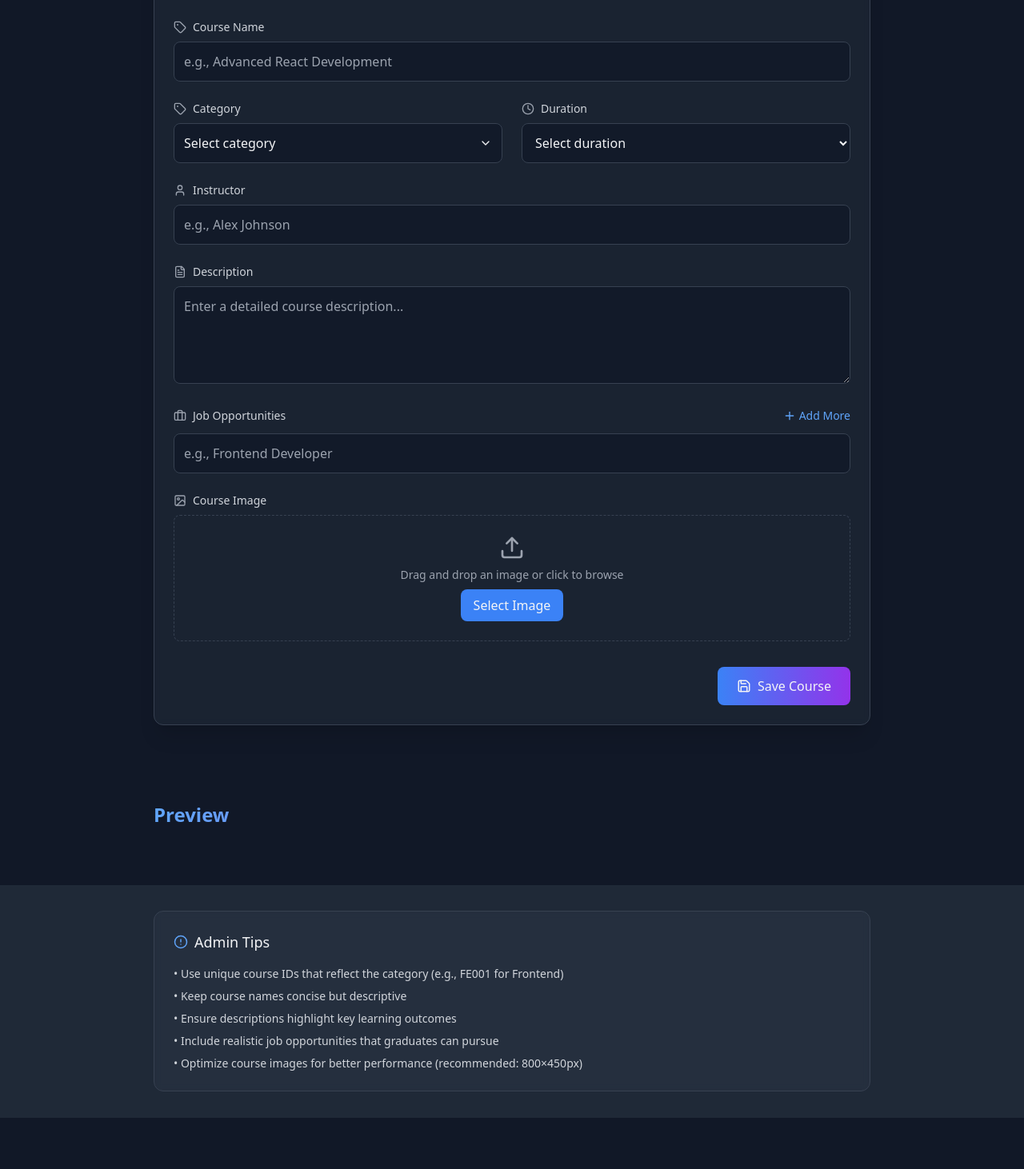
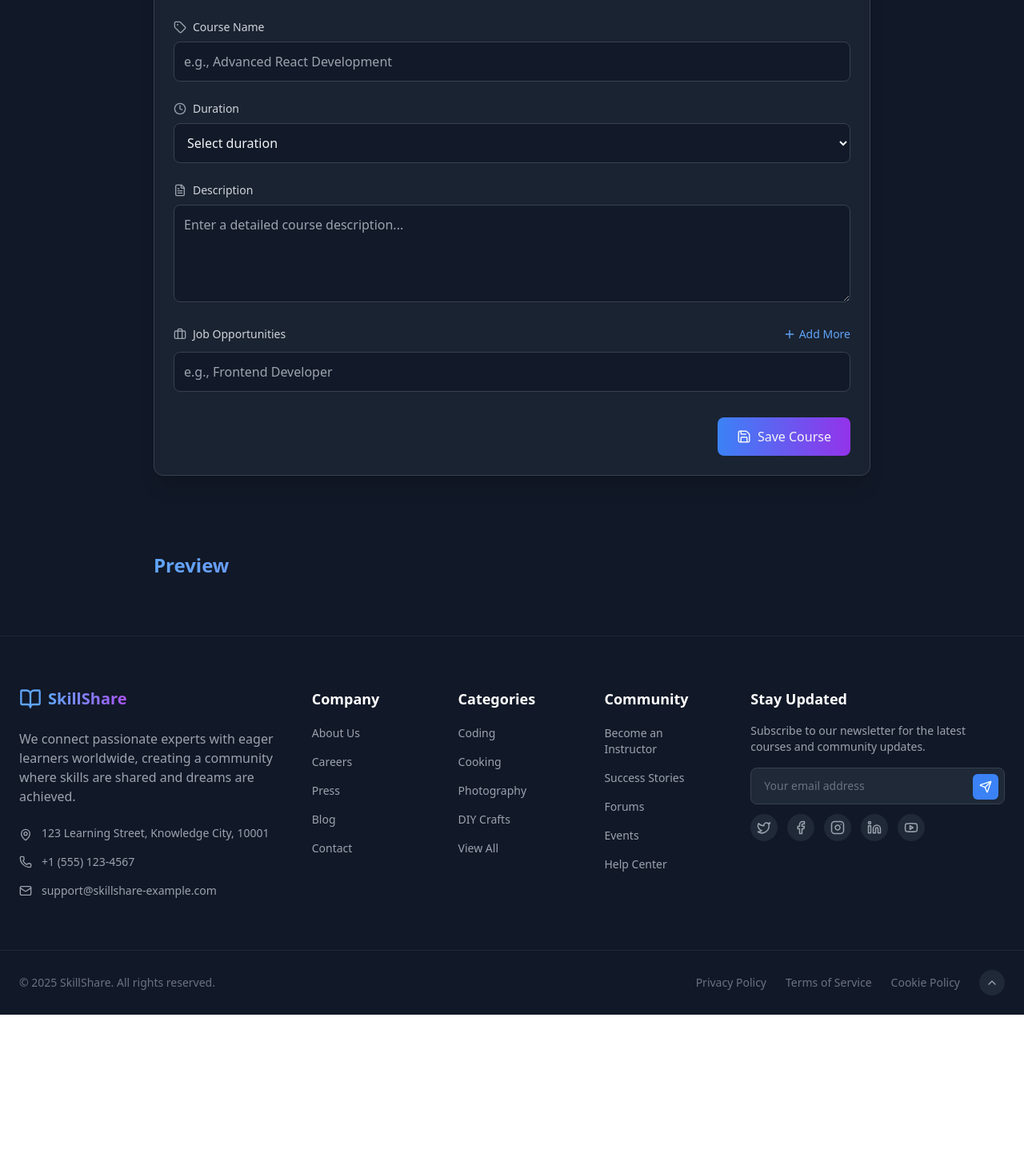
Before and after one commit to kmddkuruppu/Skill-Sharing-Learning-Platform, a React (Create React App) app in the folder frontend/: page /addcourse in a window 1280 px wide. Shown: the part 400-1862 px from the top of the page at 80% size. After the commit the page ends 1669 px from the top, so only its background shows below. Built offline with nearby package versions, Linux system fonts and the light colour scheme.

Commit message:
Update AddCouse.js

```diff
--- a/frontend/src/Admin/AddCouse.js
+++ b/frontend/src/Admin/AddCouse.js
@@ -3,23 +3,18 @@ import {
   Save,
   X,
   Plus,
-  Image,
-  Upload,
-  ChevronDown,
-  Check,
-  AlertCircle,
-  Briefcase,
   Clock,
   DollarSign,
   Hash,
-  User,
   FileText,
-  Tag
+  Tag,
+  Briefcase,
+  AlertCircle,
+  Check
 } from 'lucide-react';
 
 export default function CourseAdminForm({ onCourseSubmit }) {
   const [isVisible, setIsVisible] = useState(false);
-  const [isCategoryDropdownOpen, setIsCategoryDropdownOpen] = useState(false);
   const [jobOpportunities, setJobOpportunities] = useState(['']);
   const [formData, setFormData] = useState({
     courseId: '',
@@ -27,28 +22,10 @@ export default function CourseAdminForm({ onCourseSubmit }) {
     courseFee: '',
     description: '',
     duration: '',
-    category: '',
-    instructor: '',
-    rating: 5.0,
-    students: 0,
-    image: null,
     jobOpportunities: ['']
   });
   const [errors, setErrors] = useState({});
   const [successMessage, setSuccessMessage] = useState('');
-
-  // Categories
-  const categories = [
-    { id: 'frontend', name: 'Frontend Development' },
-    { id: 'backend', name: 'Backend Development' },
-    { id: 'design', name: 'UI/UX Design' },
-    { id: 'datascience', name: 'Data Science' },
-    { id: 'mobile', name: 'Mobile Development' },
-    { id: 'cloud', name: 'Cloud Computing' },
-    { id: 'devops', name: 'DevOps' },
-    { id: 'security', name: 'Cybersecurity' },
-    { id: 'blockchain', name: 'Blockchain' }
-  ];
 
   // Duration options
   const durationOptions = [
@@ -73,22 +50,6 @@ export default function CourseAdminForm({ onCourseSubmit }) {
       setErrors({
         ...errors,
         [name]: null
-      });
-    }
-  };
-
-  const handleCategorySelect = (categoryId) => {
-    setFormData({
-      ...formData,
-      category: categoryId
-    });
-    setIsCategoryDropdownOpen(false);
-
-    // Clear error for category if it exists
-    if (errors.category) {
-      setErrors({
-        ...errors,
-        category: null
       });
     }
   };
@@ -119,17 +80,6 @@ export default function CourseAdminForm({ onCourseSubmit }) {
     });
   };
 
-  const handleImageChange = (e) => {
-    // In a real application, you would handle file uploads.
-    // For this demo, we'll just store the file name
-    if (e.target.files && e.target.files[0]) {
-      setFormData({
-        ...formData,
-        image: e.target.files[0].name
-      });
-    }
-  };
-
   const validate = () => {
     const newErrors = {};
 
@@ -138,8 +88,6 @@ export default function CourseAdminForm({ onCourseSubmit }) {
     if (!formData.courseFee.trim()) newErrors.courseFee = "Course fee is required";
     if (!formData.description.trim()) newErrors.description = "Description is required";
     if (!formData.duration) newErrors.duration = "Duration is required";
-    if (!formData.category) newErrors.category = "Category is required";
-    if (!formData.instructor.trim()) newErrors.instructor = "Instructor name is required";
     if (jobOpportunities.filter(job => job.trim() !== '').length === 0) {
       newErrors.jobOpportunities = "At least one job opportunity is required";
     }
@@ -161,9 +109,7 @@ export default function CourseAdminForm({ onCourseSubmit }) {
     // Prepare course data for submission
     const newCourse = {
       ...formData,
-      jobOpportunities: jobOpportunities.filter(job => job.trim() !== ''),
-      image: "/api/placeholder/400/250", // Default placeholder for new courses
-      students: 0, // New courses start with 0 students
+      jobOpportunities: jobOpportunities.filter(job => job.trim() !== '')
     };
 
     // Send to parent component
@@ -183,11 +129,6 @@ export default function CourseAdminForm({ onCourseSubmit }) {
         courseFee: '',
         description: '',
         duration: '',
-        category: '',
-        instructor: '',
-        rating: 5.0,
-        students: 0,
-        image: null,
         jobOpportunities: ['']
       });
       setJobOpportunities(['']);
@@ -201,11 +142,6 @@ export default function CourseAdminForm({ onCourseSubmit }) {
       courseFee: '',
       description: '',
       duration: '',
-      category: '',
-      instructor: '',
-      rating: 5.0,
-      students: 0,
-      image: null,
       jobOpportunities: ['']
     });
     setJobOpportunities(['']);
@@ -220,11 +156,11 @@ export default function CourseAdminForm({ onCourseSubmit }) {
           <div className="max-w-4xl mx-auto">
             <h1 className="text-3xl md:text-4xl font-bold mb-4">
               <span className="bg-clip-text text-transparent bg-gradient-to-r from-blue-400 to-purple-500">
-                Admin Course Management
+                Course Management
               </span>
             </h1>
             <p className="text-lg text-gray-300">
-              Add new courses to your learning platform with comprehensive details
+              Add new courses with essential details
             </p>
           </div>
         </div>
@@ -335,55 +271,8 @@ export default function CourseAdminForm({ onCourseSubmit }) {
                     </div>
                   </div>
 
-                  {/* Course Category */}
-                  <div className="space-y-2">
-                    <label className="block text-sm font-medium text-gray-300 flex items-center">
-                      <Tag size={16} className="mr-2 text-gray-400" />
-                      Category
-                    </label>
-                    <div className="relative">
-                      <button
-                        type="button"
-                        onClick={() => setIsCategoryDropdownOpen(!isCategoryDropdownOpen)}
-                        className={`w-full p-3 rounded-lg bg-gray-900/80 border ${errors.category ? 'border-red-500' : 'border-gray-700'} focus:border-blue-400 focus:ring-2 focus:ring-blue-400 focus:outline-none text-base flex justify-between items-center`}
-                      >
-                        {formData.category
-                          ? categories.find(cat => cat.id === formData.category)?.name
-                          : 'Select category'}
-                        <ChevronDown size={16} className={`transform transition-transform ${isCategoryDropdownOpen ? 'rotate-180' : ''}`} />
-                      </button>
-
-                      {isCategoryDropdownOpen && (
-                        <div className="absolute z-10 mt-1 w-full rounded-lg bg-gray-800 shadow-lg border border-gray-700 py-1 max-h-64 overflow-auto">
-                          {categories.map(category => (
-                            <button
-                              key={category.id}
-                              type="button"
-                              onClick={() => handleCategorySelect(category.id)}
-                              className="w-full text-left px-4 py-2 hover:bg-gray-700 transition-colors flex items-center"
-                            >
-                              {formData.category === category.id && (
-                                <Check size={16} className="mr-2 text-blue-400" />
-                              )}
-                              <span className={formData.category === category.id ? 'text-blue-400' : ''}>
-                                {category.name}
-                              </span>
-                            </button>
-                          ))}
-                        </div>
-                      )}
-
-                      {errors.category && (
-                        <p className="mt-1 text-xs text-red-400 flex items-center">
-                          <AlertCircle size={12} className="mr-1" />
-                          {errors.category}
-                        </p>
-                      )}
-                    </div>
-                  </div>
-
                   {/* Duration */}
-                  <div className="space-y-2">
+                  <div className="space-y-2 md:col-span-2">
                     <label className="block text-sm font-medium text-gray-300 flex items-center">
                       <Clock size={16} className="mr-2 text-gray-400" />
                       Duration
@@ -404,30 +293,6 @@ export default function CourseAdminForm({ onCourseSubmit }) {
                         <p className="mt-1 text-xs text-red-400 flex items-center">
                           <AlertCircle size={12} className="mr-1" />
                           {errors.duration}
-                        </p>
-                      )}
-                    </div>
-                  </div>
-
-                  {/* Instructor */}
-                  <div className="space-y-2 md:col-span-2">
-                    <label className="block text-sm font-medium text-gray-300 flex items-center">
-                      <User size={16} className="mr-2 text-gray-400" />
-                      Instructor
-                    </label>
-                    <div className="relative">
-                      <input
-                        type="text"
-                        name="instructor"
-                        value={formData.instructor}
-                        onChange={handleInputChange}
-                        placeholder="e.g., Alex Johnson"
-                        className={`w-full p-3 rounded-lg bg-gray-900/80 border ${errors.instructor ? 'border-red-500' : 'border-gray-700'} focus:border-blue-400 focus:ring-2 focus:ring-blue-400 focus:outline-none text-base`}
-                      />
-                      {errors.instructor && (
-                        <p className="mt-1 text-xs text-red-400 flex items-center">
-                          <AlertCircle size={12} className="mr-1" />
-                          {errors.instructor}
                         </p>
                       )}
                     </div>
@@ -502,36 +367,6 @@ export default function CourseAdminForm({ onCourseSubmit }) {
                       </p>
                     )}
                   </div>
-
-                  {/* Course Image Upload */}
-                  <div className="space-y-2 md:col-span-2">
-                    <label className="block text-sm font-medium text-gray-300 flex items-center">
-                      <Image size={16} className="mr-2 text-gray-400" />
-                      Course Image
-                    </label>
-                    <div className="border border-dashed border-gray-700 rounded-lg p-6 text-center">
-                      <div className="flex flex-col items-center justify-center space-y-2">
-                        <Upload size={32} className="text-gray-400" />
-                        <p className="text-sm text-gray-400">Drag and drop an image or click to browse</p>
-                        <input
-                          type="file"
-                          onChange={handleImageChange}
-                          className="hidden"
-                          id="course-image"
-                          accept="image/*"
-                        />
-                        <label
-                          htmlFor="course-image"
-                          className="px-4 py-2 bg-blue-500 rounded-lg hover:bg-blue-600 transition-colors cursor-pointer"
-                        >
-                          Select Image
-                        </label>
-                        {formData.image && (
-                          <p className="text-sm text-gray-300 mt-2">Selected: {formData.image}</p>
-                        )}
-                      </div>
-                    </div>
-                  </div>
                 </div>
 
                 {/* Submit Button - Full width */}
@@ -560,22 +395,16 @@ export default function CourseAdminForm({ onCourseSubmit }) {
 
             {/* Course Preview Card */}
             {formData.courseName && (
-              <div className="bg-gray-800/60 backdrop-blur-sm rounded-xl overflow-hidden border border-gray-700 hover:border-blue-500 transition-all duration-300">
-                {/* Course Image */}
-                <div className="relative">
-                  <img src="/api/placeholder/800/300" alt="Course Preview" className="w-full h-48 object-cover" />
-                  <div className="absolute top-0 left-0 w-full h-full bg-gradient-to-t from-gray-900 to-transparent opacity-60"></div>
-                  <div className="absolute top-4 left-4 bg-blue-500 text-white px-2 py-1 rounded text-xs font-medium">
+              <div className="bg-gray-800/60 backdrop-blur-sm rounded-xl overflow-hidden border border-gray-700 hover:border-blue-500 transition-all duration-300 p-6">
+                <div className="flex justify-between items-start mb-4">
+                  <div>
+                    <div className="text-xs font-medium text-blue-400 mb-1">
                       ID: {formData.courseId || 'TBD'}
                     </div>
-                </div>
-
-                {/* Course Content */}
-                <div className="p-6">
-                  <div className="flex justify-between items-start mb-2">
-                    <h3 className="text-xl font-bold text-white">
+                    <h3 className="text-xl font-bold text-white mb-2">
                       {formData.courseName}
                     </h3>
+                  </div>
                   <div className="text-blue-400 font-bold">
                     {formData.courseFee || '$0.00'}
                   </div>
@@ -585,15 +414,9 @@ export default function CourseAdminForm({ onCourseSubmit }) {
                   {formData.description || 'Course description will appear here...'}
                 </p>
 
-                  <div className="flex items-center text-sm text-gray-400 space-x-4 mb-4">
-                    <div className="flex items-center">
+                <div className="flex items-center text-sm text-gray-400 mb-4">
                   <Clock size={16} className="mr-1.5" />
-                      {formData.duration || 'TBD'}
-                    </div>
-                    <div className="flex items-center">
-                      <User size={16} className="mr-1.5" />
-                      {formData.instructor || 'Instructor name'}
-                    </div>
+                  <span>{formData.duration || 'Duration: TBD'}</span>
                 </div>
 
                 {/* Job Opportunities */}
@@ -620,29 +443,7 @@ export default function CourseAdminForm({ onCourseSubmit }) {
                   </div>
                 </div>
               </div>
-              </div>
             )}
-          </div>
-        </div>
-      </section>
-
-      {/* Help Section */}
-      <section className="py-8 bg-gray-800">
-        <div className="container mx-auto px-6">
-          <div className="max-w-4xl mx-auto">
-            <div className="bg-gray-700/30 backdrop-blur-sm rounded-xl p-6 border border-gray-700">
-              <h3 className="text-lg font-medium mb-4 flex items-center">
-                <AlertCircle size={18} className="text-blue-400 mr-2" />
-                Admin Tips
-              </h3>
-              <ul className="space-y-2 text-sm text-gray-300">
-                <li>• Use unique course IDs that reflect the category (e.g., FE001 for Frontend)</li>
-                <li>• Keep course names concise but descriptive</li>
-                <li>• Ensure descriptions highlight key learning outcomes</li>
-                <li>• Include realistic job opportunities that graduates can pursue</li>
-                <li>• Optimize course images for better performance (recommended: 800×450px)</li>
-              </ul>
-            </div>
           </div>
         </div>
       </section>
```
Lines whose indentation alone changed are shown as unchanged.
